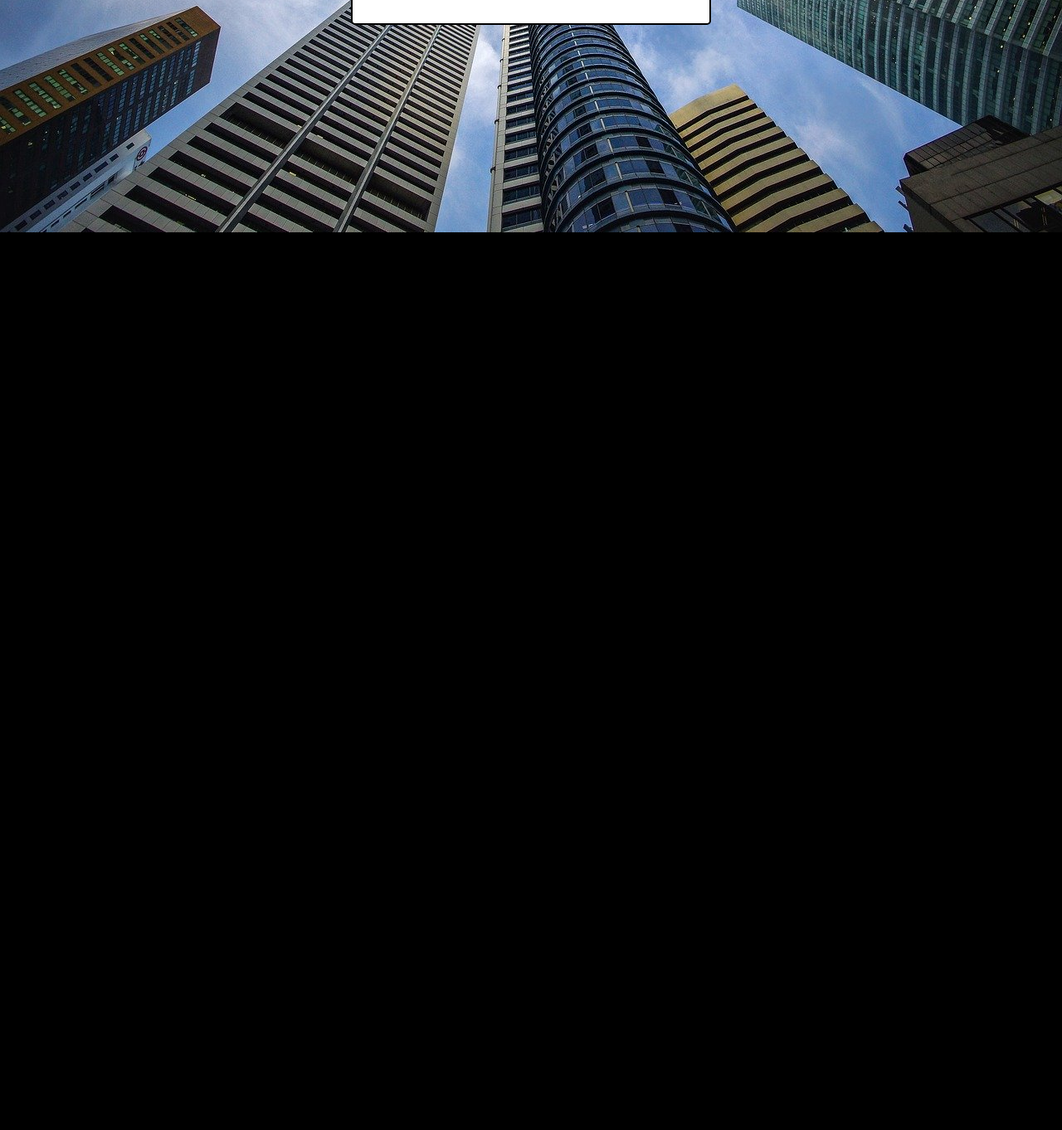
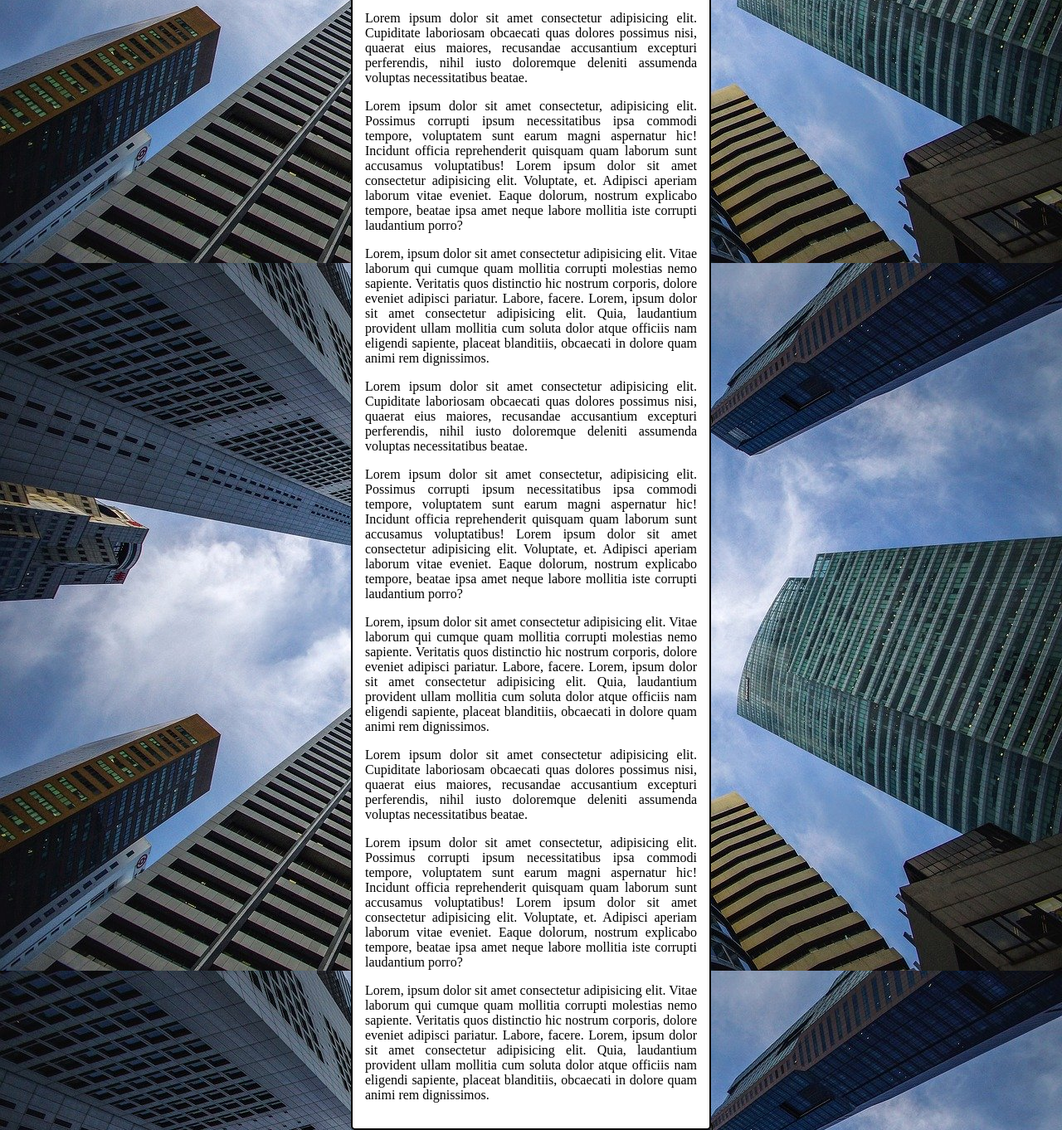
Before and after one commit to Edson-1984/html-css, a plain HTML site: page exercicios/ex022/fundo006.html in a window 1280 px wide. Shown: the part 536-1898 px from the top of the page at 83% size. Before the commit the page ends 816 px from the top, so only its background shows below. Drawn offline with Linux system fonts and the light colour scheme.

Commit message:
Update fundo006.html

```diff
--- a/exercicios/ex022/fundo006.html
+++ b/exercicios/ex022/fundo006.html
@@ -10,7 +10,7 @@
             background-color: black;
             background-image: url(Imagens/wallpaper002.jpg);
             background-position: center top;
-            background-repeat: no-repeat;
+            background-repeat: repeat-y;
             background-size: cover;
         }
         main{
@@ -34,6 +34,18 @@
         </p>
         <p>Lorem ipsum dolor sit amet consectetur, adipisicing elit. Possimus corrupti ipsum necessitatibus ipsa commodi tempore, voluptatem sunt earum magni aspernatur hic! Incidunt officia reprehenderit quisquam quam laborum sunt accusamus voluptatibus! Lorem ipsum dolor sit amet consectetur adipisicing elit. Voluptate, et. Adipisci aperiam laborum vitae eveniet. Eaque dolorum, nostrum explicabo tempore, beatae ipsa amet neque labore mollitia iste corrupti laudantium porro?</p>
         <p>Lorem, ipsum dolor sit amet consectetur adipisicing elit. Vitae laborum qui cumque quam mollitia corrupti molestias nemo sapiente. Veritatis quos distinctio hic nostrum corporis, dolore eveniet adipisci pariatur. Labore, facere. Lorem, ipsum dolor sit amet consectetur adipisicing elit. Quia, laudantium provident ullam mollitia cum soluta dolor atque officiis nam eligendi sapiente, placeat blanditiis, obcaecati in dolore quam animi rem dignissimos.</p>
+        <p>Lorem ipsum dolor sit amet consectetur adipisicing elit. Cupiditate laboriosam obcaecati quas dolores possimus nisi, quaerat eius maiores, recusandae accusantium excepturi perferendis, nihil iusto doloremque deleniti assumenda voluptas necessitatibus beatae.
+        </p>
+        <p>Lorem ipsum dolor sit amet consectetur, adipisicing elit. Possimus corrupti ipsum necessitatibus ipsa commodi tempore, voluptatem sunt earum magni aspernatur hic! Incidunt officia reprehenderit quisquam quam laborum sunt accusamus voluptatibus! Lorem ipsum dolor sit amet consectetur adipisicing elit. Voluptate, et. Adipisci aperiam laborum vitae eveniet. Eaque dolorum, nostrum explicabo tempore, beatae ipsa amet neque labore mollitia iste corrupti laudantium porro?</p>
+        <p>Lorem, ipsum dolor sit amet consectetur adipisicing elit. Vitae laborum qui cumque quam mollitia corrupti molestias nemo sapiente. Veritatis quos distinctio hic nostrum corporis, dolore eveniet adipisci pariatur. Labore, facere. Lorem, ipsum dolor sit amet consectetur adipisicing elit. Quia, laudantium provident ullam mollitia cum soluta dolor atque officiis nam eligendi sapiente, placeat blanditiis, obcaecati in dolore quam animi rem dignissimos.</p>
+        <p>Lorem ipsum dolor sit amet consectetur adipisicing elit. Cupiditate laboriosam obcaecati quas dolores possimus nisi, quaerat eius maiores, recusandae accusantium excepturi perferendis, nihil iusto doloremque deleniti assumenda voluptas necessitatibus beatae.
+        </p>
+        <p>Lorem ipsum dolor sit amet consectetur, adipisicing elit. Possimus corrupti ipsum necessitatibus ipsa commodi tempore, voluptatem sunt earum magni aspernatur hic! Incidunt officia reprehenderit quisquam quam laborum sunt accusamus voluptatibus! Lorem ipsum dolor sit amet consectetur adipisicing elit. Voluptate, et. Adipisci aperiam laborum vitae eveniet. Eaque dolorum, nostrum explicabo tempore, beatae ipsa amet neque labore mollitia iste corrupti laudantium porro?</p>
+        <p>Lorem, ipsum dolor sit amet consectetur adipisicing elit. Vitae laborum qui cumque quam mollitia corrupti molestias nemo sapiente. Veritatis quos distinctio hic nostrum corporis, dolore eveniet adipisci pariatur. Labore, facere. Lorem, ipsum dolor sit amet consectetur adipisicing elit. Quia, laudantium provident ullam mollitia cum soluta dolor atque officiis nam eligendi sapiente, placeat blanditiis, obcaecati in dolore quam animi rem dignissimos.</p>
+        <p>Lorem ipsum dolor sit amet consectetur adipisicing elit. Cupiditate laboriosam obcaecati quas dolores possimus nisi, quaerat eius maiores, recusandae accusantium excepturi perferendis, nihil iusto doloremque deleniti assumenda voluptas necessitatibus beatae.
+        </p>
+        <p>Lorem ipsum dolor sit amet consectetur, adipisicing elit. Possimus corrupti ipsum necessitatibus ipsa commodi tempore, voluptatem sunt earum magni aspernatur hic! Incidunt officia reprehenderit quisquam quam laborum sunt accusamus voluptatibus! Lorem ipsum dolor sit amet consectetur adipisicing elit. Voluptate, et. Adipisci aperiam laborum vitae eveniet. Eaque dolorum, nostrum explicabo tempore, beatae ipsa amet neque labore mollitia iste corrupti laudantium porro?</p>
+        <p>Lorem, ipsum dolor sit amet consectetur adipisicing elit. Vitae laborum qui cumque quam mollitia corrupti molestias nemo sapiente. Veritatis quos distinctio hic nostrum corporis, dolore eveniet adipisci pariatur. Labore, facere. Lorem, ipsum dolor sit amet consectetur adipisicing elit. Quia, laudantium provident ullam mollitia cum soluta dolor atque officiis nam eligendi sapiente, placeat blanditiis, obcaecati in dolore quam animi rem dignissimos.</p>
     </main>
 </body>
 </html>
```
